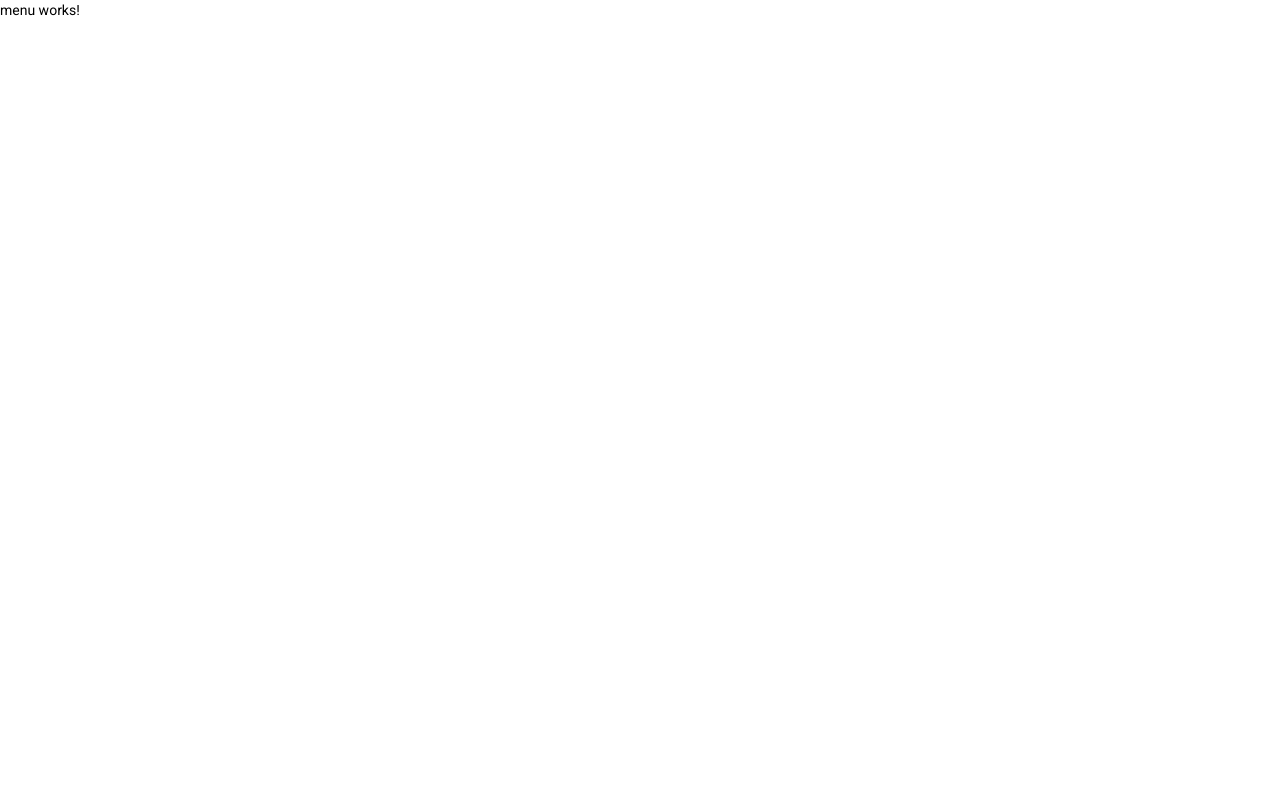
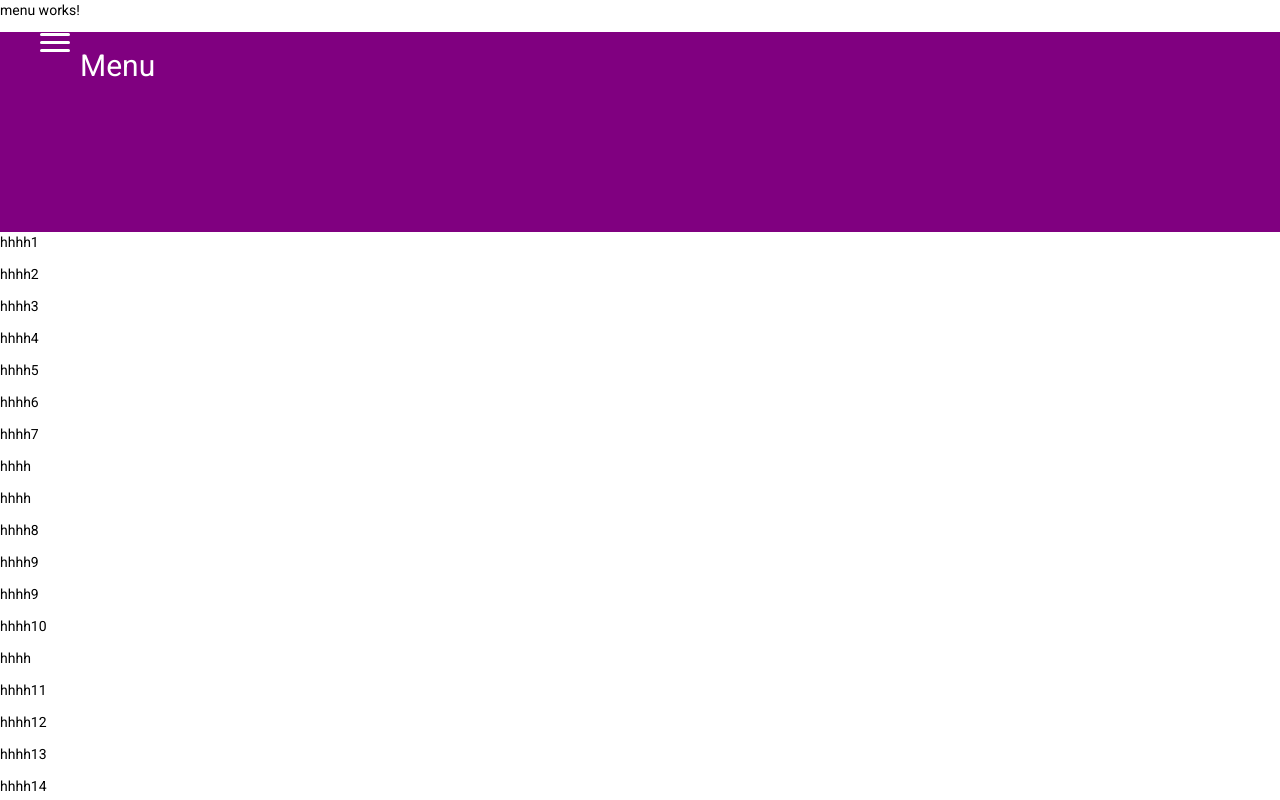
Before and after one commit to DeylBlack/medical-project, an Angular app: page / in a window 1280 px wide. Shown: the top 800 px of the page. Built offline with nearby package versions, Linux system fonts and the light colour scheme.

Commit message:
MP-4-menu

```diff
--- a/src/app/menu/menu.component.css
+++ b/src/app/menu/menu.component.css
@@ -0,0 +1,102 @@
+.menu{
+  width: 100%;
+  height: 200px;
+  background-color: purple;
+  position: sticky;
+  top: 0;
+}
+
+#menu-toggle {
+  opacity: 0;
+}
+
+.menu-text {
+font-size: 30px;
+  color: white;
+  margin-left: 80px;
+ padding-top: 24px;
+}
+
+.menu-btn {
+  display: flex; /* используем flex для центрирования содержимого */
+  align-items: center;  /* центрируем содержимое кнопки */
+  position: sticky;
+  top: -100px;
+  left: 40px;
+  width: 20px;
+  height: 30px;
+  cursor: pointer;
+  z-index: 1;
+margin-top: -82px;
+
+}
+
+.menu-btn > span,
+.menu-btn > span::before,
+.menu-btn > span::after {
+  display: block;
+  position: absolute;
+  width: 30px;
+  height: 3px;
+  background-color: white;
+  padding-top: 0px;
+  border-radius: 3px;
+}
+
+.menu-btn > span::before {
+  content: '';
+  top: -8px;
+}
+
+.menu-btn > span::after {
+  content: '';
+  top: 8px;
+}
+
+.menu-box {
+  display: block;
+  visibility: hidden;
+  width: 250px;
+  height: 100%;
+  margin: 0px 0px;
+  margin-top: 144px;
+  padding: 20px 0;
+  list-style: none;
+  background-color: white;
+}
+
+.menu-item {
+  display: block;
+  margin-top: 0px;
+  padding: 10px 0px;
+  color: #333;
+  font-family: 'Roboto', sans-serif;
+  font-size: 20px;
+  font-weight: 600;
+  text-decoration: none;
+  margin-left: 20px;
+
+}
+
+.menu-item:hover {
+  background-color: #CFD8DC;
+}
+
+#menu-toggle:checked ~ .menu-btn > span {
+  transform: rotate(45deg);
+}
+
+#menu-toggle:checked ~ .menu-btn > span::before {
+  top: 0;
+  transform: rotate(0);
+}
+
+#menu-toggle:checked ~ .menu-btn > span::after {
+  top: 0;
+  transform: rotate(90deg);
+}
+
+#menu-toggle:checked ~ .menu-box {
+  visibility: visible;
+  left: 0;
+}
--- a/src/app/menu/menu.component.html
+++ b/src/app/menu/menu.component.html
@@ -1 +1,33 @@
 <p>menu works!</p>
+<div class="menu">
+  <p class="menu-text" >Menu</p>
+  <input id="menu-toggle" type="checkbox" />
+  <label class="menu-btn" for="menu-toggle">
+    <span></span>
+  </label>
+  <ul class="menu-box">
+    <li><a class="menu-item" href="#">Главная</a></li>
+    <li><a class="menu-item" href="#">Создать анкету</a></li>
+    <li><a class="menu-item" href="#">Настройка профиля</a></li>
+  </ul>
+</div>
+<p>hhhh1</p>
+<p>hhhh2</p>
+<p>hhhh3</p>
+<p>hhhh4</p>
+<p>hhhh5</p>
+<p>hhhh6</p>
+<p>hhhh7</p><p>hhhh</p><p>hhhh</p>
+<p>hhhh8</p>
+<p>hhhh9</p>
+<p>hhhh9</p>
+<p>hhhh10</p><p>hhhh</p>
+<p>hhhh11</p>
+<p>hhhh12</p>
+<p>hhhh13</p>
+<p>hhhh14</p>
+<p>hhhh15</p>
+<p>hhhh16</p>
+<p>hhhh17</p>
+<p>hhhh18</p>
+<p>hhhh19</p>
```
Also changed, not shown: 1 other file (tests, documents, lock files or other folders).
